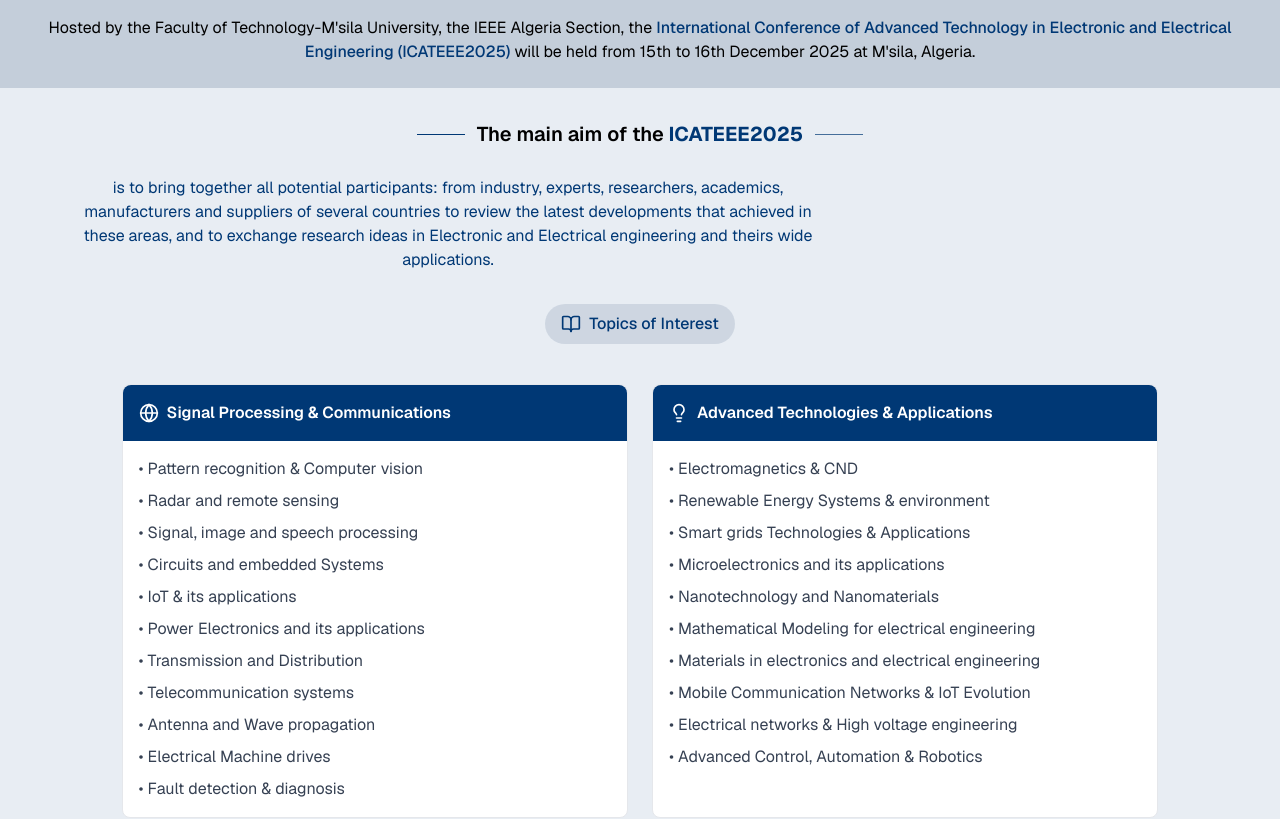
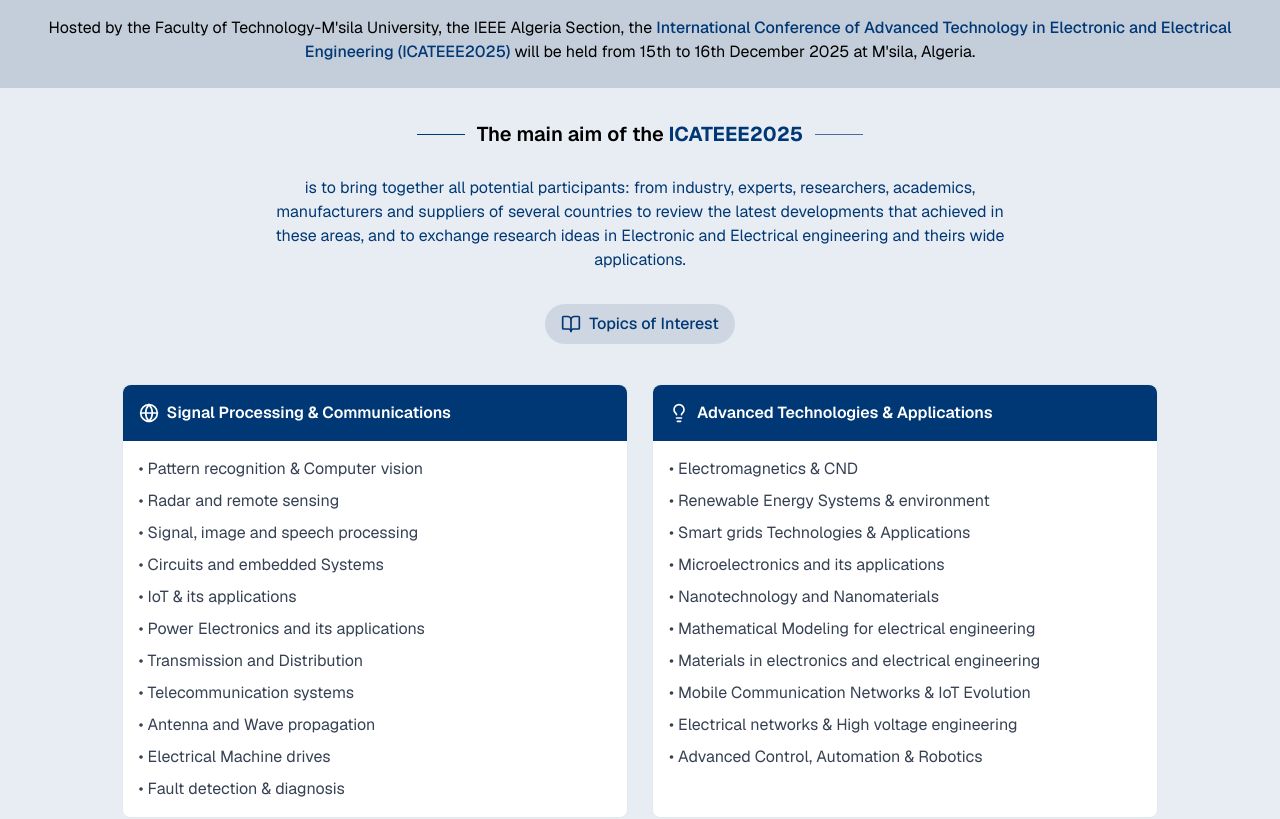
Before and after one commit to KarimBenn22/icateee, a Next.js app: page / in a window 1280 px wide. Shown: the part 580-1399 px from the top of the page. Built offline with nearby package versions, Linux system fonts and the light colour scheme.

Commit message:
more fixes

```diff
--- a/app/components/sections/topics.tsx
+++ b/app/components/sections/topics.tsx
@@ -36,8 +36,8 @@
   ];
 
   return (
-    <div className="flex gap-4 w-full flex-col justify-center text-center">
-      <div className="flex items-center justify-center mb-3">
+    <div className="flex gap-4 w-full flex-col justify-center text-center items-center">
+      <div className="flex items-center justify-center mb-3 w-full">
         <div className="h-px w-12 bg-primary"></div>
         <h2 className="text-lg md:text-xl font-semibold mx-3 text-black">
           The main aim of the{" "}
@@ -45,13 +45,13 @@
         </h2>
         <div className="h-px w-12 bg-primary/70"></div>
       </div>
-      <p className="text-sm md:text-base mb-4 max-w-3xl text-primary">
+      <div className="text-sm md:text-base mb-4 max-w-3xl text-primary">
         is to bring together all potential participants: from industry, experts,
         researchers, academics, manufacturers and suppliers of several countries
         to review the latest developments that achieved in these areas, and to
         exchange research ideas in Electronic and Electrical engineering and
         theirs wide applications.
-      </p>
+      </div>
 
       <div className="flex justify-center">
         <div className="inline-flex items-center justify-center bg-secondary/70 rounded-full text-primary p-2 px-4 font-medium mb-6">
```
